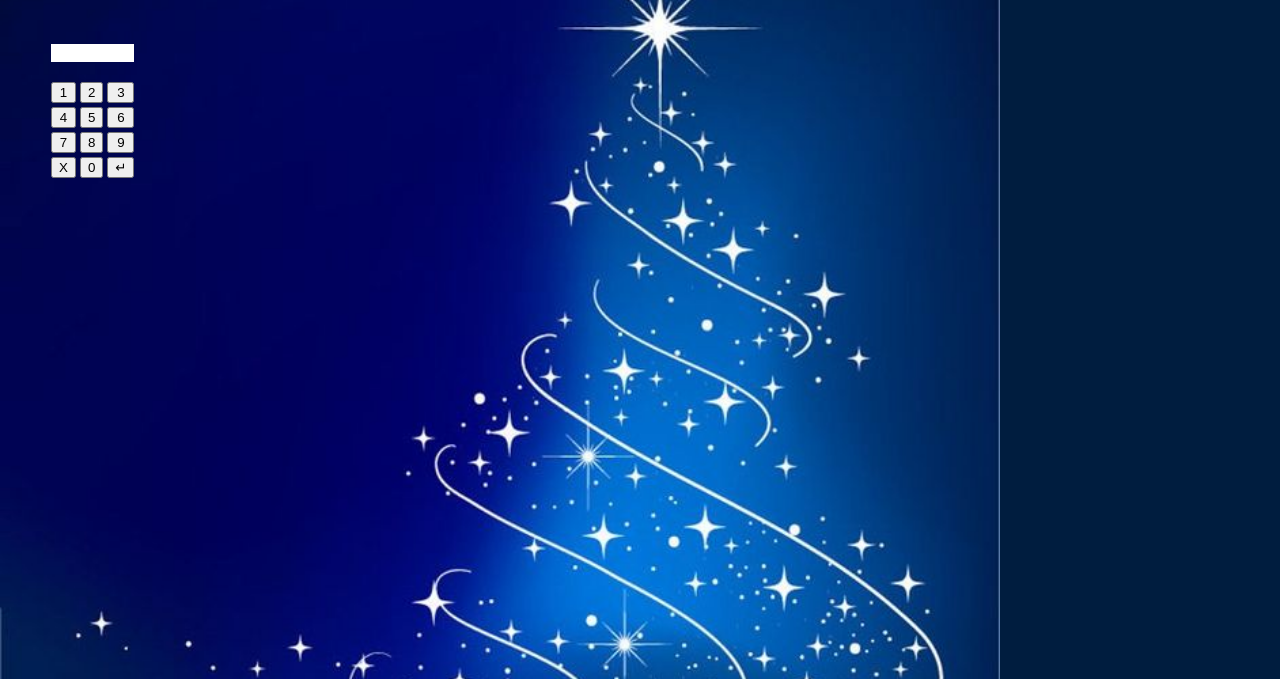
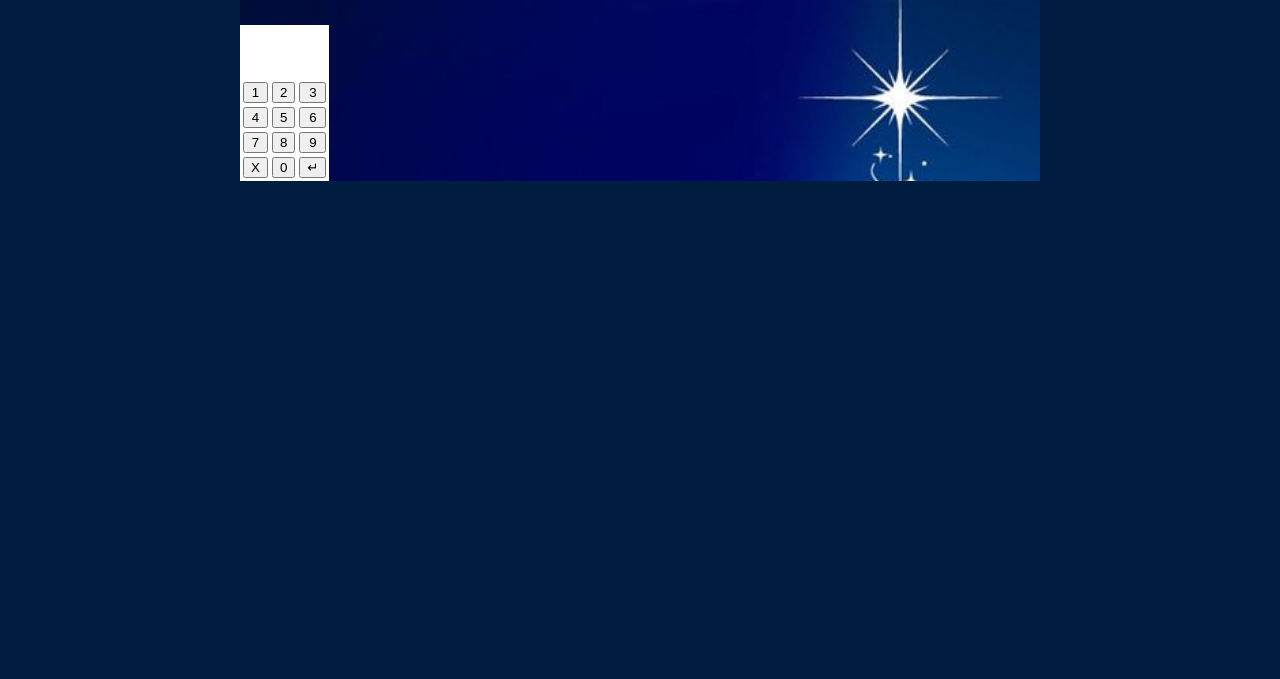
Before and after one commit to RingoDarius/Christmas, a plain HTML site: page index.html in a window 1280 px wide. Shown: the part 121-800 px from the top of the page. Drawn offline with Linux system fonts and the light colour scheme.

Commit message:
Update style.css

```diff
--- a/style.css
+++ b/style.css
@@ -2,18 +2,24 @@
 body{
   margin: 0;
   padding: 3rem;
-  background-image: url(christmasbk.jpg);
-  background-size: 1000px;
-  background-repeat: no-repeat;
+
 
   font-family: arial;
   color: white;
   background-color: #001D3F;
-  text-align: center;
+
 
 }
+
+main{
+margin: auto;
+width: 800px;
+   background-image: url(christmasbk.jpg);
+  background-size: 1000px;
+  background-repeat: no-repeat;
+}
 #numbers{
-  max-width: 800px;
+  background-color: white;
 
 }
 button{
```
